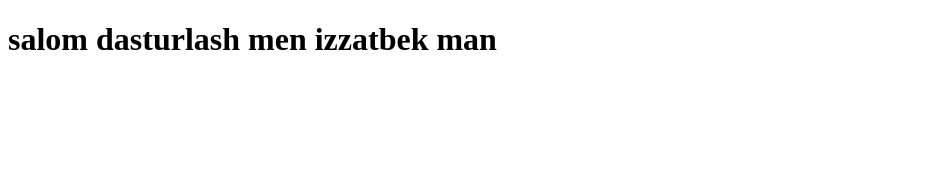
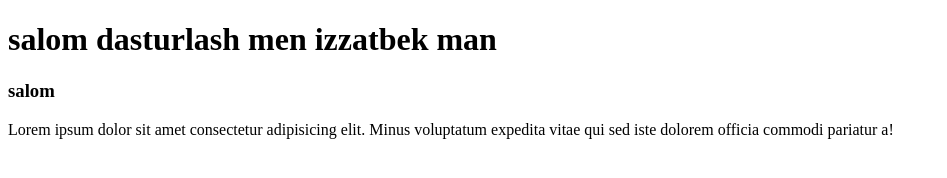
Before and after one commit to Holiddev/lesson-11, a plain HTML site: page index.html in a window 1280 px wide. Shown: the whole page, without its empty margins (0-947 px from the left). Drawn offline with Linux system fonts and the light colour scheme.

Commit message:
INDEX: card file paydo qildim

```diff
--- a/index.html
+++ b/index.html
@@ -7,5 +7,11 @@
 </head>
 <body>
     <h1>salom dasturlash men izzatbek man</h1>
+    <div>
+        <div class="card">
+            <h3>salom</h3>
+            <p>Lorem ipsum dolor sit amet consectetur adipisicing elit. Minus voluptatum expedita vitae qui sed iste dolorem officia commodi pariatur a!</p>
+        </div>
+    </div>
 </body>
 </html>
```
